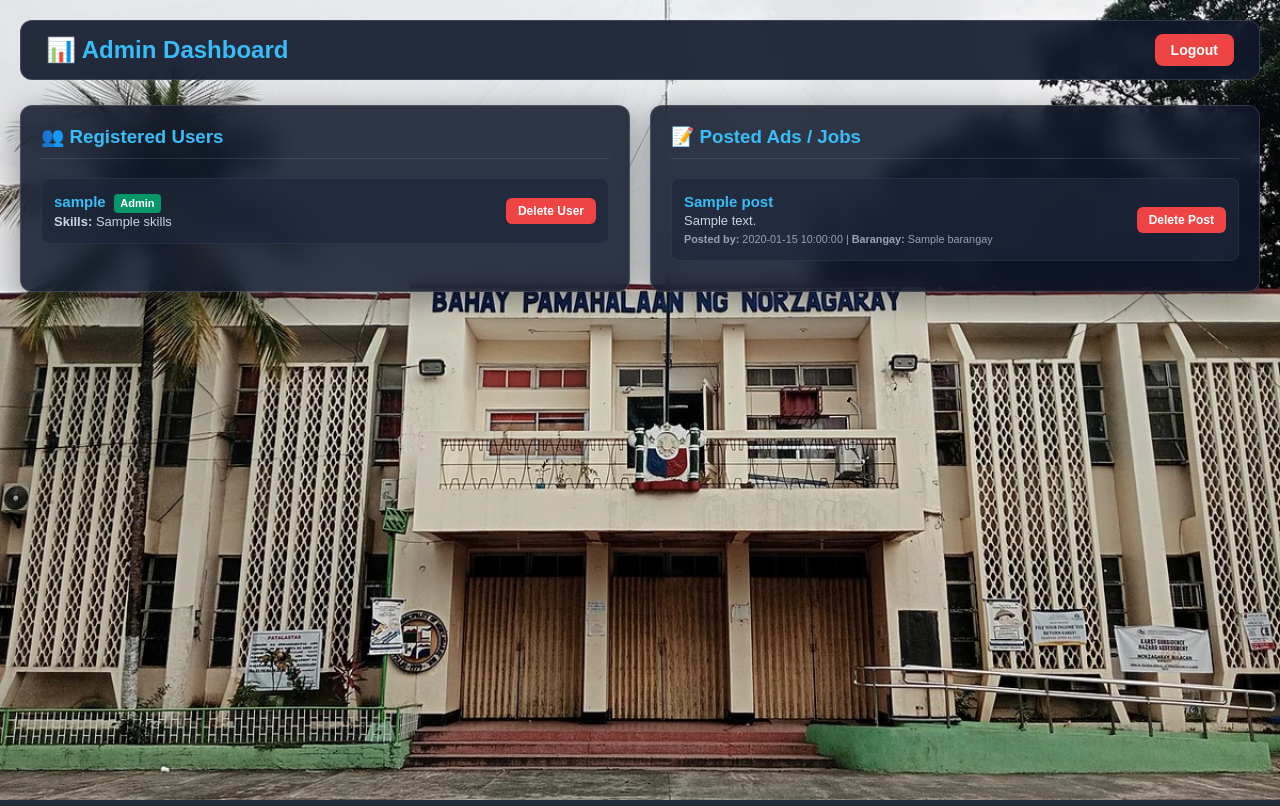
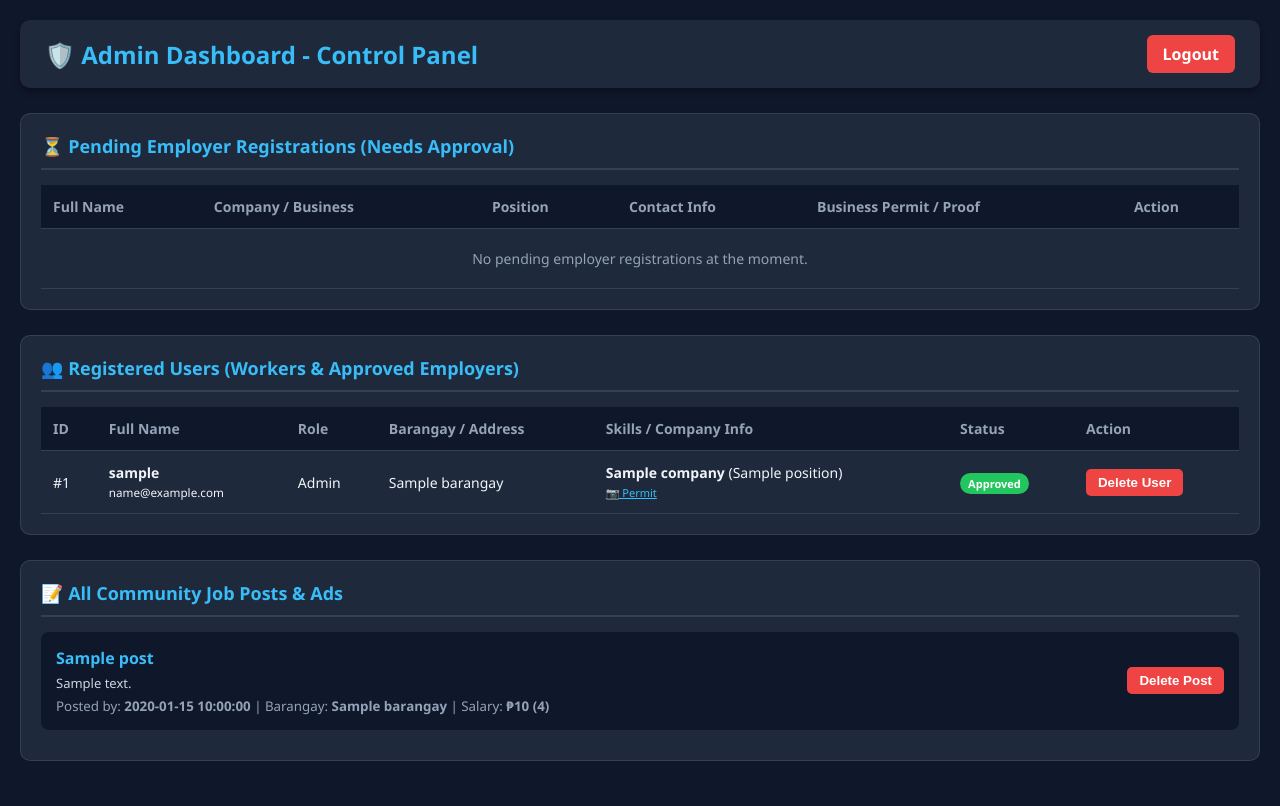
Before and after one commit to dizonej72-gif/nozagaray_skills, a Flask app: template templates/admin.html in a window 1280 px wide. Run offline with Flask 3, Linux system fonts and the light colour scheme; the template is opened without the code that fills it: most values are stand-ins (such as "Sample title", 1, 10 or a date in 2020).

Commit message:
Update admin.html

```diff
--- a/templates/admin.html
+++ b/templates/admin.html
@@ -2,168 +2,224 @@
 <html lang="en">
 <head>
     <meta charset="UTF-8">
-    <title>Admin Dashboard - Norzagaray Portal</title>
+    <meta name="viewport" content="width=device-width, initial-scale=1.0">
+    <title>Admin Dashboard - Norzagaray Skills Portal</title>
     <style>
         body {
-            font-family: Arial, sans-serif;
-            background: url('/static/norz.jpg.webp');
-            background-size: cover;
-            background-position: center;
-            background-attachment: fixed;
+            font-family: 'Segoe UI', Tahoma, Geneva, Verdana, sans-serif;
+            background: #0f172a;
             color: #f1f5f9;
             margin: 0;
             padding: 20px;
         }
-        .header-bar {
+        .header {
             display: flex;
             justify-content: space-between;
             align-items: center;
-            background: rgba(15, 23, 42, 0.9);
+            background: #1e293b;
             padding: 15px 25px;
-            border-radius: 12px;
-            backdrop-filter: blur(10px);
-            border: 1px solid rgba(255, 255, 255, 0.15);
+            border-radius: 10px;
             margin-bottom: 25px;
+            box-shadow: 0 4px 6px rgba(0,0,0,0.3);
         }
-        h2 { color: #38bdf8; margin: 0; }
-        .logout-btn {
-            background: #ef4444;
-            color: white;
-            text-decoration: none;
-            padding: 8px 16px;
-            border-radius: 8px;
-            font-weight: bold;
+        .header h1 { margin: 0; font-size: 24px; color: #38bdf8; }
+        .btn-logout {
+            background: #ef4444; color: white; padding: 8px 16px;
+            text-decoration: none; border-radius: 6px; font-weight: bold;
+        }
+        .section-card {
+            background: #1e293b;
+            padding: 20px;
+            border-radius: 10px;
+            margin-bottom: 25px;
+            border: 1px solid rgba(255, 255, 255, 0.1);
+        }
+        .section-card h2 {
+            margin-top: 0;
+            color: #38bdf8;
+            border-bottom: 2px solid #334155;
+            padding-bottom: 10px;
+            font-size: 18px;
+        }
+        table {
+            width: 100%;
+            border-collapse: collapse;
+            margin-top: 15px;
+        }
+        th, td {
+            padding: 12px;
+            text-align: left;
+            border-bottom: 1px solid #334155;
             font-size: 14px;
         }
-        .logout-btn:hover { background: #dc2626; }
-        .dashboard-grid {
-            display: grid;
-            grid-template-columns: 1fr 1fr;
-            gap: 20px;
+        th { background: #0f172a; color: #94a3b8; }
+        .btn-approve {
+            background: #22c55e; color: white; border: none;
+            padding: 6px 12px; border-radius: 5px; cursor: pointer; font-weight: bold;
         }
-        @media (max-width: 800px) {
-            .dashboard-grid { grid-template-columns: 1fr; }
+        .btn-approve:hover { background: #16a34a; }
+        .btn-delete {
+            background: #ef4444; color: white; border: none;
+            padding: 6px 12px; border-radius: 5px; cursor: pointer; font-weight: bold;
         }
-        .card {
-            background: rgba(15, 23, 42, 0.85);
-            backdrop-filter: blur(10px);
-            padding: 20px;
-            border-radius: 12px;
-            border: 1px solid rgba(255, 255, 255, 0.15);
-            box-shadow: 0 8px 32px rgba(0,0,0,0.4);
+        .btn-delete:hover { background: #dc2626; }
+        .badge-pending {
+            background: #eab308; color: #000; padding: 3px 8px;
+            border-radius: 12px; font-weight: bold; font-size: 11px;
         }
-        .card h3 {
-            color: #38bdf8;
-            margin-top: 0;
-            border-bottom: 1px solid rgba(255, 255, 255, 0.1);
-            padding-bottom: 10px;
+        .badge-approved {
+            background: #22c55e; color: #fff; padding: 3px 8px;
+            border-radius: 12px; font-weight: bold; font-size: 11px;
         }
-        .item-list {
-            max-height: 550px;
-            overflow-y: auto;
-        }
-        .item-box {
-            background: rgba(30, 41, 59, 0.7);
-            padding: 12px;
+        .post-item {
+            background: #0f172a;
+            padding: 15px;
             border-radius: 8px;
             margin-bottom: 10px;
             display: flex;
             justify-content: space-between;
             align-items: center;
-            border: 1px solid rgba(255, 255, 255, 0.05);
         }
-        .item-details {
-            font-size: 13px;
-            line-height: 1.4;
-        }
-        .btn-delete {
-            background: #ef4444;
-            color: white;
-            border: none;
-            padding: 6px 12px;
-            border-radius: 6px;
-            cursor: pointer;
-            font-weight: bold;
-            font-size: 12px;
-            transition: background 0.2s;
-        }
-        .btn-delete:hover { background: #dc2626; }
-        .tag {
-            display: inline-block;
-            padding: 2px 6px;
-            border-radius: 4px;
-            font-size: 11px;
-            font-weight: bold;
-            margin-left: 5px;
-        }
-        .tag-emp { background: #0284c7; color: white; }
-        .tag-worker { background: #059669; color: white; }
     </style>
 </head>
 <body>
 
-    <div class="header-bar">
-        <h2>📊 Admin Dashboard</h2>
-        <div>
-            <a href="/logout" class="logout-btn">Logout</a>
-        </div>
+    <div class="header">
+        <h1>🛡️ Admin Dashboard - Control Panel</h1>
+        <a href="/logout" class="btn-logout">Logout</a>
     </div>
 
-    <div class="dashboard-grid">
-        <!-- Monitoring Registered Users -->
-        <div class="card">
-            <h3>👥 Registered Users</h3>
-            <div class="item-list">
+    <!-- 1. PENDING EMPLOYER APPROVALS -->
+    <div class="section-card">
+        <h2>⏳ Pending Employer Registrations (Needs Approval)</h2>
+        <table>
+            <thead>
+                <tr>
+                    <th>Full Name</th>
+                    <th>Company / Business</th>
+                    <th>Position</th>
+                    <th>Contact Info</th>
+                    <th>Business Permit / Proof</th>
+                    <th>Action</th>
+                </tr>
+            </thead>
+            <tbody>
+                {% set pending_count = namespace(value=0) %}
+                {% for u in users %}
+                    {% if u.role == 'employer' and u.status == 'pending' %}
+                        {% set pending_count.value = pending_count.value + 1 %}
+                        <tr>
+                            <td><b>{{ u.username }}</b></td>
+                            <td>{{ u.company }}</td>
+                            <td>{{ u.position }}</td>
+                            <td>{{ u.phone }}<br><small>{{ u.gmail }}</small></td>
+                            <td>
+                                {% if u.proof %}
+                                    <a href="/static/uploads/{{ u.proof }}" target="_blank" style="color: #38bdf8; font-weight: bold; text-decoration: underline;">
+                                        📷 View Uploaded Permit
+                                    </a>
+                                {% else %}
+                                    <span style="color: #94a3b8;">No proof uploaded</span>
+                                {% endif %}
+                            </td>
+                            <td>
+                                <form action="/admin/approve_user/{{ u.id }}" method="POST" style="display:inline;">
+                                    <button type="submit" class="btn-approve">Approve</button>
+                                </form>
+                                <form action="/admin/delete_user/{{ u.id }}" method="POST" style="display:inline;" onsubmit="return confirm('Reject and delete this applicant?')">
+                                    <button type="submit" class="btn-delete">Reject</button>
+                                </form>
+                            </td>
+                        </tr>
+                    {% endif %}
+                {% endfor %}
+
+                {% if pending_count.value == 0 %}
+                    <tr>
+                        <td colspan="6" style="text-align: center; color: #94a3b8; padding: 20px;">
+                            No pending employer registrations at the moment.
+                        </td>
+                    </tr>
+                {% endif %}
+            </tbody>
+        </table>
+    </div>
+
+    <!-- 2. ALL REGISTERED USERS MANAGEMENT -->
+    <div class="section-card">
+        <h2>👥 Registered Users (Workers & Approved Employers)</h2>
+        <table>
+            <thead>
+                <tr>
+                    <th>ID</th>
+                    <th>Full Name</th>
+                    <th>Role</th>
+                    <th>Barangay / Address</th>
+                    <th>Skills / Company Info</th>
+                    <th>Status</th>
+                    <th>Action</th>
+                </tr>
+            </thead>
+            <tbody>
                 {% for u in users %}
                     {% if u.username != 'admin' %}
-                    <div class="item-box">
-                        <div class="item-details">
-                            <b style="color: #38bdf8; font-size: 15px;">{{ u.username }}</b>
-                            <span class="tag {% if u.role == 'employee' %}tag-emp{% else %}tag-worker{% endif %}">
-                                {{ u.role | capitalize }}
-                            </span>
-                            <br>
-                            <span style="color: #cbd5e1;">
-                                {% if u.role == 'employee' %}
-                                    <b>Company:</b> {{ u.company or 'N/A' }}
+                        <tr>
+                            <td>#{{ u.id }}</td>
+                            <td><b>{{ u.username }}</b><br><small>{{ u.gmail }}</small></td>
+                            <td><span style="text-transform: capitalize;">{{ u.role }}</span></td>
+                            <td>{{ u.barangay }} {{ '(' + u.address + ')' if u.address else '' }}</td>
+                            <td>
+                                {% if u.role == 'worker' %}
+                                    <span style="color: #38bdf8;">{{ u.skills if u.skills else 'N/A' }}</span>
                                 {% else %}
-                                    <b>Skills:</b> {{ u.skills or 'N/A' }}
+                                    <b>{{ u.company }}</b> ({{ u.position }})<br>
+                                    {% if u.proof %}
+                                        <a href="/static/uploads/{{ u.proof }}" target="_blank" style="font-size: 11px; color: #38bdf8;">📷 Permit</a>
                                     {% endif %}
-                            </span>
-                        </div>
-                        <form action="/admin/delete_user/{{ u.id }}" method="POST" onsubmit="return confirm('Are you sure you want to delete this user?');">
+                                {% endif %}
+                            </td>
+                            <td>
+                                {% if u.status == 'approved' %}
+                                    <span class="badge-approved">Approved</span>
+                                {% else %}
+                                    <span class="badge-pending">Pending</span>
+                                {% endif %}
+                            </td>
+                            <td>
+                                <form action="/admin/delete_user/{{ u.id }}" method="POST" onsubmit="return confirm('Delete this user? All their posts and messages will be removed.')">
                                     <button type="submit" class="btn-delete">Delete User</button>
                                 </form>
-                    </div>
+                            </td>
+                        </tr>
                     {% endif %}
-                {% else %}
-                    <p style="color: #94a3b8; font-style: italic;">No registered users yet.</p>
                 {% endfor %}
-            </div>
+            </tbody>
+        </table>
     </div>
 
-        <!-- Monitoring Posted Ads / Jobs -->
-        <div class="card">
-            <h3>📝 Posted Ads / Jobs</h3>
-            <div class="item-list">
+    <!-- 3. POSTS MANAGEMENT -->
+    <div class="section-card">
+        <h2>📝 All Community Job Posts & Ads</h2>
+        {% if posts %}
             {% for p in posts %}
-                <div class="item-box">
-                    <div class="item-details">
-                        <b style="color: #38bdf8; font-size: 15px;">{{ p.title }}</b><br>
-                        <span style="color: #cbd5e1;">{{ p.description }}</span><br>
-                        <small style="color: #94a3b8;">
-                            <b>Posted by:</b> {{ p.posted_by }} | <b>Barangay:</b> {{ p.barangay }}
+                <div class="post-item">
+                    <div>
+                        <h4 style="margin: 0 0 5px 0; color: #38bdf8;">{{ p.title }}</h4>
+                        <p style="margin: 0; font-size: 13px; color: #cbd5e1;">{{ p.description }}</p>
+                        <small style="color: #94a3b8; display: block; margin-top: 5px;">
+                            Posted by: <b>{{ p.posted_by }}</b> | Barangay: <b>{{ p.barangay }}</b> | Salary: <b>₱{{ p.salary }} ({{ p.rate_type }})</b>
                         </small>
                     </div>
-                    <form action="/admin/delete_post/{{ p.id }}" method="POST" onsubmit="return confirm('Are you sure you want to delete this post?');">
+                    <div>
+                        <form action="/admin/delete_post/{{ p.id }}" method="POST" onsubmit="return confirm('Delete this post?')">
                             <button type="submit" class="btn-delete">Delete Post</button>
                         </form>
                     </div>
+                </div>
+            {% endfor %}
         {% else %}
             <p style="color: #94a3b8; font-style: italic;">No posted ads available yet.</p>
-                {% endfor %}
-            </div>
-        </div>
+        {% endif %}
     </div>
 
 </body>
```
Lines whose indentation alone changed are shown as unchanged.
